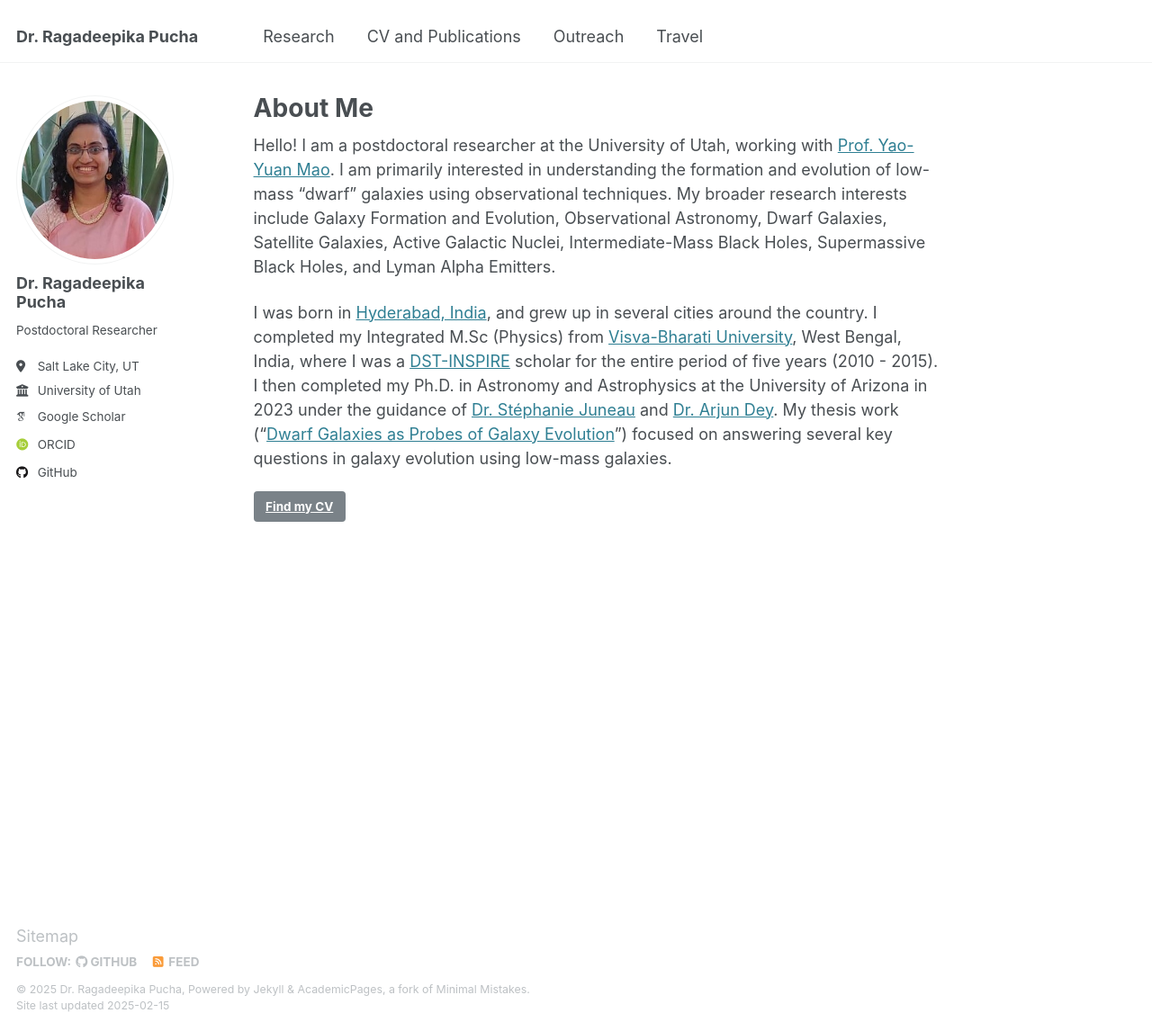
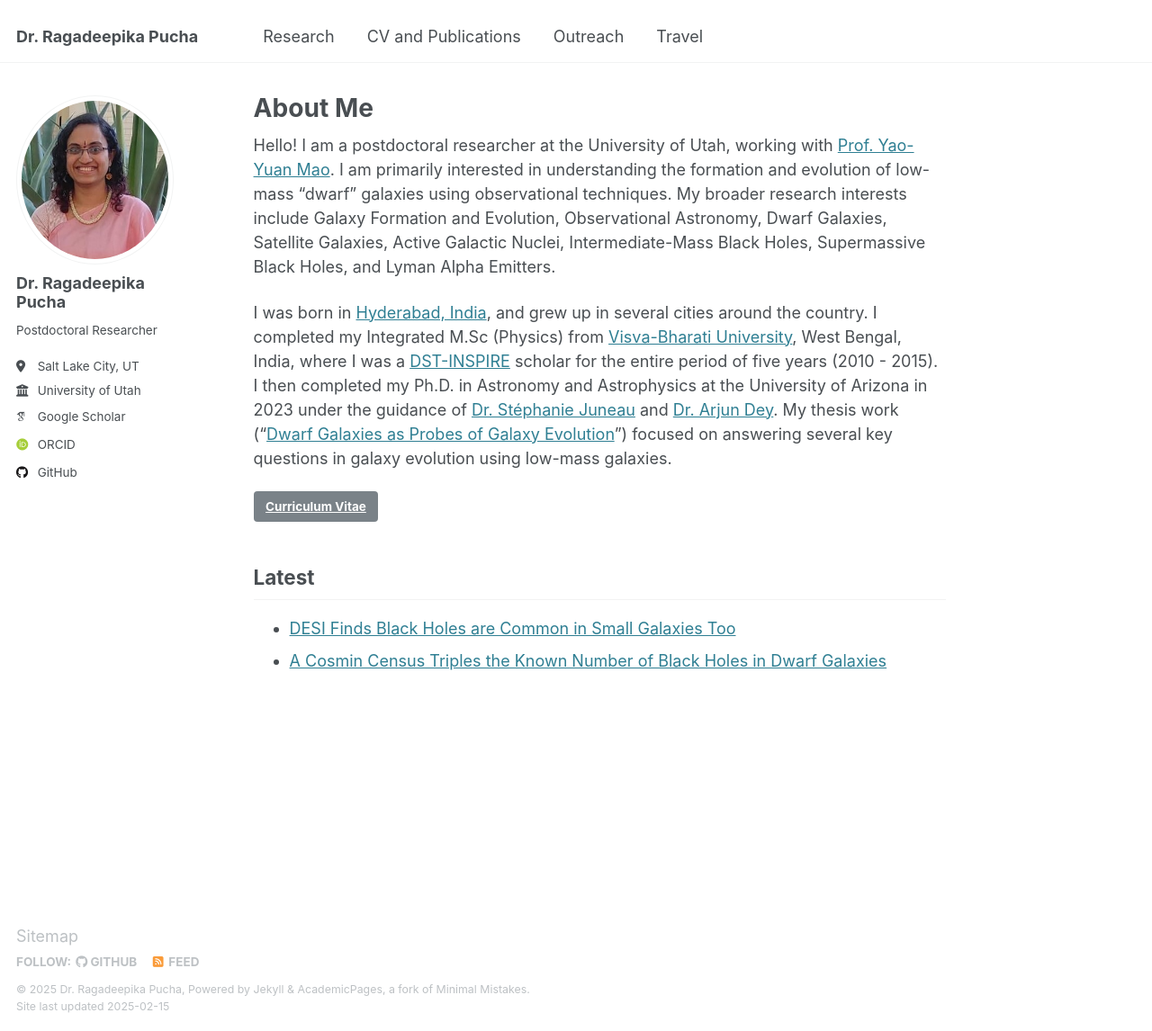
Before and after one commit to Ragadeepika-Pucha/Ragadeepika-Pucha.github.io, a Jekyll site: the page built from _pages/about.md, in a window 1280 px wide and 1146 px high. Shown: the whole window at 90% size. Built offline with Jekyll 4.4.1, drawn with Linux system fonts in a browser that asks for light colours; some web fonts are replaced.

Commit message:
First draft of about me done

```diff
--- a/_pages/about.md
+++ b/_pages/about.md
@@ -11,4 +11,9 @@ Hello! I am a postdoctoral researcher at the University of Utah, working with [P
 
 I was born in [Hyderabad, India](https://en.wikipedia.org/wiki/Hyderabad), and grew up in several cities around the country. I completed my Integrated M.Sc (Physics) from [Visva-Bharati University](https://www.visvabharati.ac.in/index.html), West Bengal, India, where I was a [DST-INSPIRE](https://online-inspire.gov.in/) scholar for the entire period of five years (2010 - 2015). I then completed my Ph.D. in Astronomy and Astrophysics at the University of Arizona in 2023 under the guidance of [Dr. Stéphanie Juneau](https://stephjuneau.github.io/) and [Dr. Arjun Dey](https://arjundeyastro.wordpress.com/). My thesis work ("[Dwarf Galaxies as Probes of Galaxy Evolution](https://repository.arizona.edu/handle/10150/669820)") focused on answering several key questions in galaxy evolution using low-mass galaxies.
 
-[Find my CV](http://ragadeepika-pucha.github.io/files/Pucha_CV.pdf){: .btn }
+[Curriculum Vitae](http://ragadeepika-pucha.github.io/files/Pucha_CV.pdf){: .btn .btn-outline}
+
+## Latest
+
+* [DESI Finds Black Holes are Common in Small Galaxies Too](https://www.desi.lbl.gov/2025/02/08/desi-finds-black-holes-are-common-in-small-galaxies-too/)
+* [A Cosmin Census Triples the Known Number of Black Holes in Dwarf Galaxies](https://www.sciencenews.org/article/census-black-holes-dwarf-galaxies)
```
